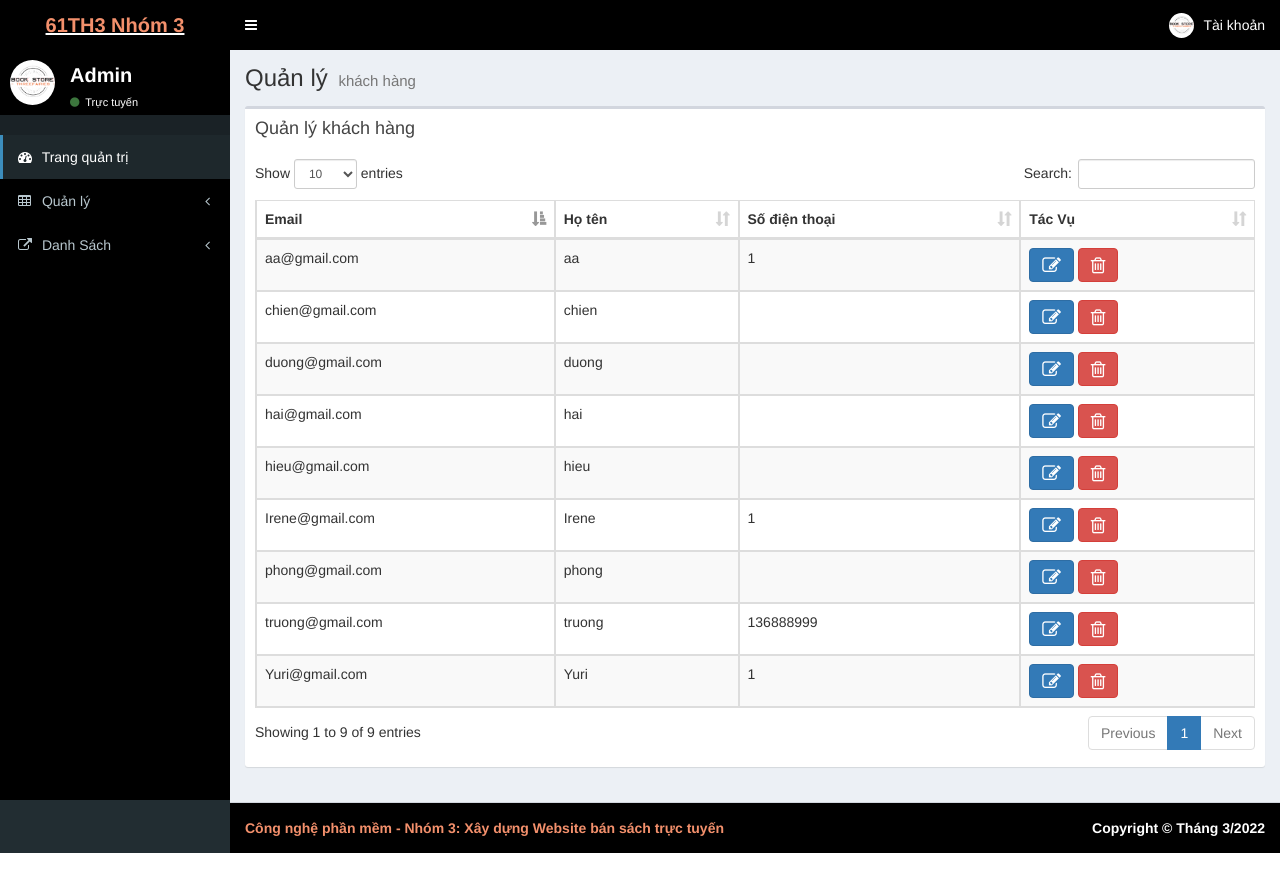
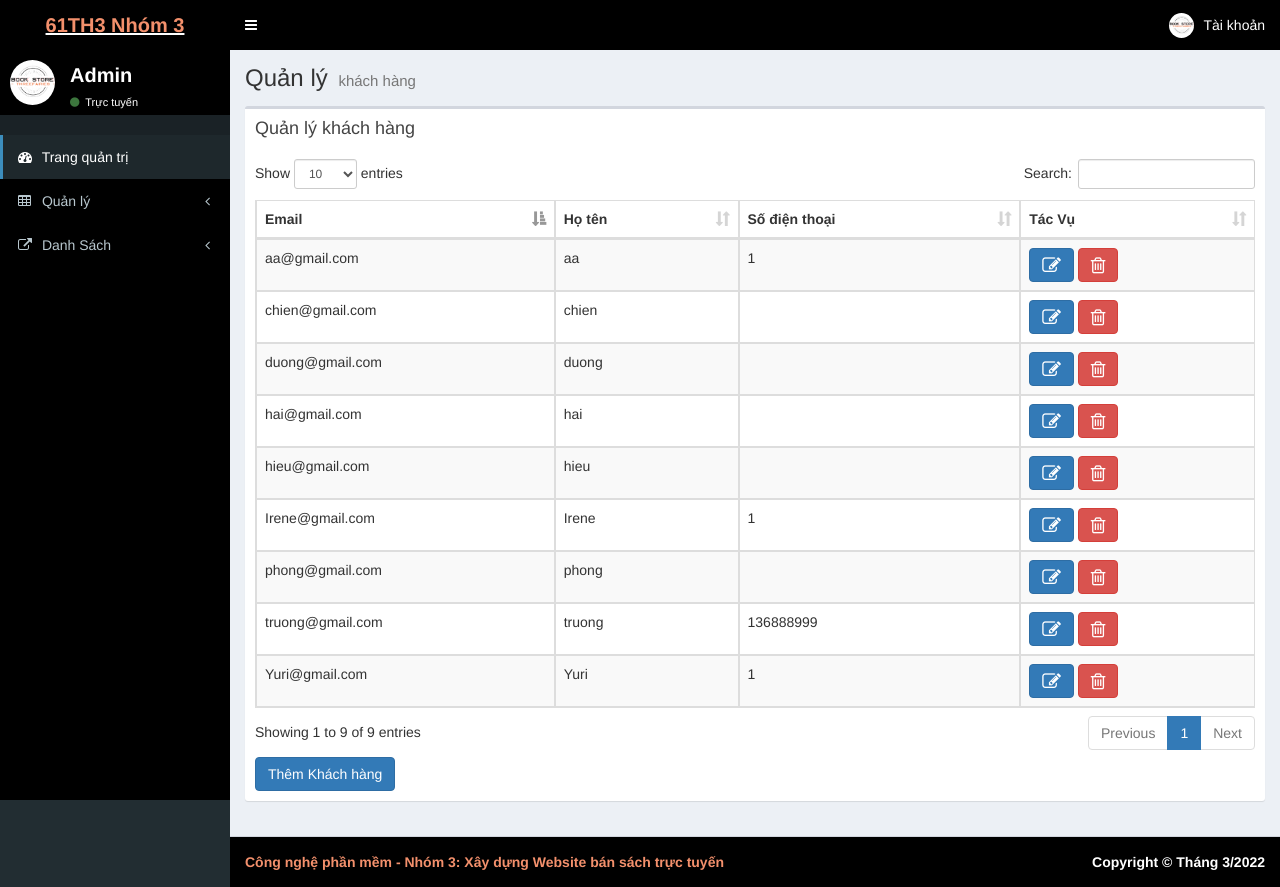
Before and after one commit to TrinhDucHai/CNPM, a PHP site: page /MobileShop/admin/qlykhachhang.php in a window 1280 px wide. Before the commit the page ends 853 px from the top, so only its background shows below. Run offline with PHP 8.4, Linux system fonts and the light colour scheme; a user stored in the database is signed in; data comes from the database, SQL or seed files in the repository; some libraries are stand-ins or nearby versions.

Commit message:
sprint 2 TDH update 3

```diff
--- a/admin/qlykhachhang.php
+++ b/admin/qlykhachhang.php
@@ -71,6 +71,10 @@
 
                     </tbody>
                   </table>
+                  <div  style="text-align:left">
+                <a class="btn btn-primary "href="themkhachhang.php">
+                    Thêm Khách hàng</a>
+                </div>
 
                 </div><!-- /.box-body -->
 
```
